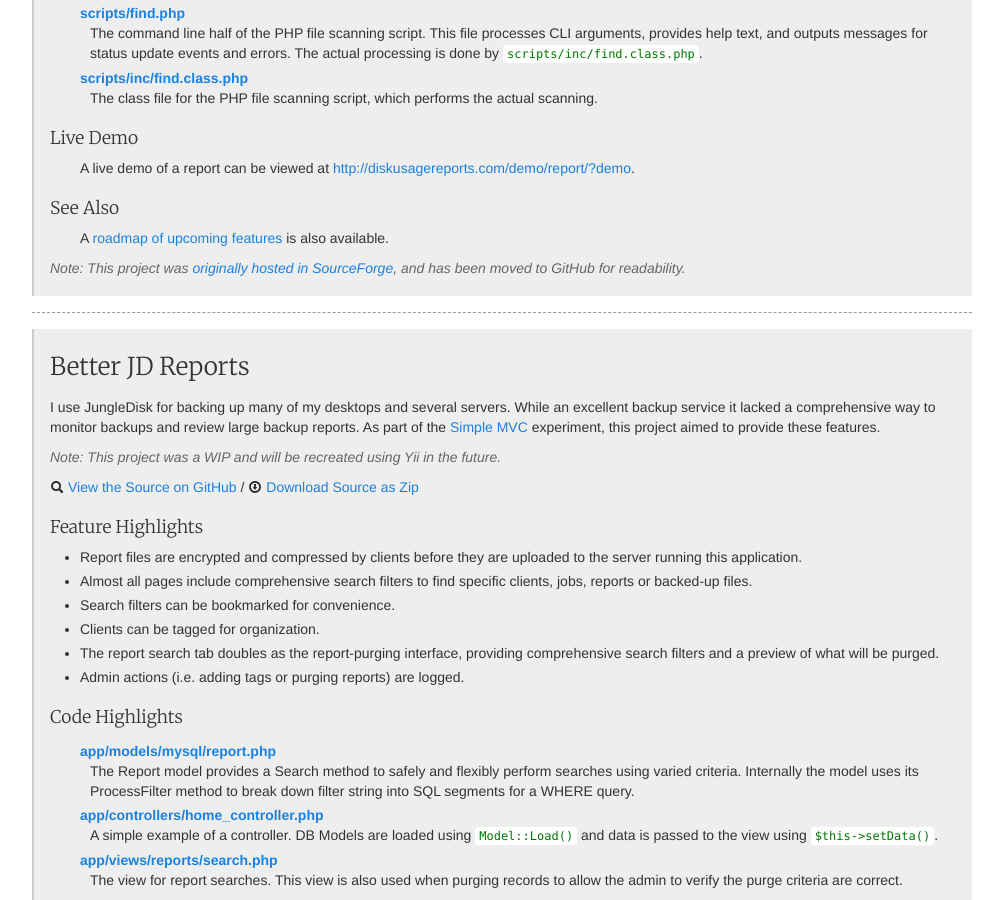
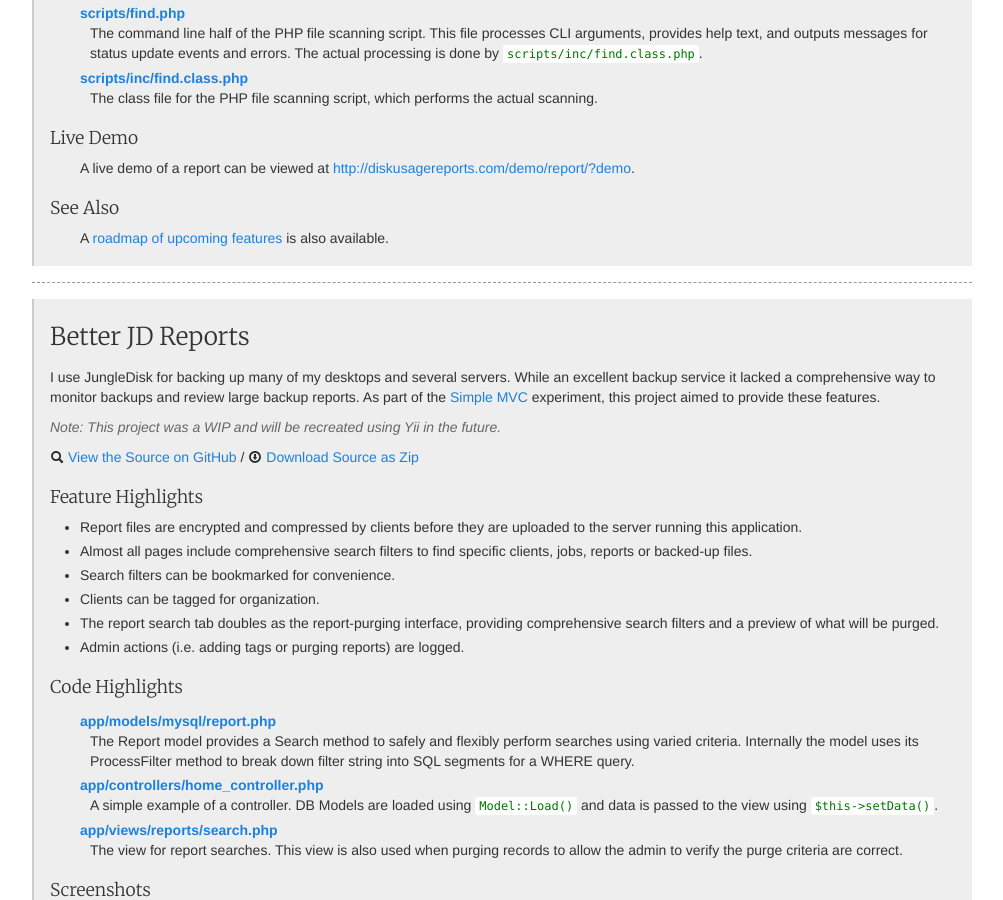
Before and after one commit to amekkawi/amekkawi.github.com, a Jekyll site: the page built from php.html, in a window 1280 px wide and 900 px high, scrolled down 1668 px. Shown: the whole window, without its empty margins (138-1141 px from the left). Built offline with Jekyll 4.4.1, drawn with Linux system fonts in a browser that asks for light colours; nearby versions of some CDN libraries.

Commit message:
Removed unnecessary link from Disk Usage Reports PHP portfolio section.

```diff
--- a/php.html
+++ b/php.html
@@ -135,9 +135,6 @@ $(function(){
 			<p>A <a href="http://diskusagereports.com/docs/roadmap.html" target="_blank">roadmap of upcoming features</a> is also available.</p>
 		</div>
 
-		<p class="notice"><em>Note: This project was <a href="http://betterjdreport.svn.sourceforge.net/" target="_blank">originally hosted in SourceForge</a>,
-			and has been moved to GitHub for readability.</em></p>
-
 	</section>
 
 	<div class="divider"><hr size="1" noshade="noshade" /></div>
```
